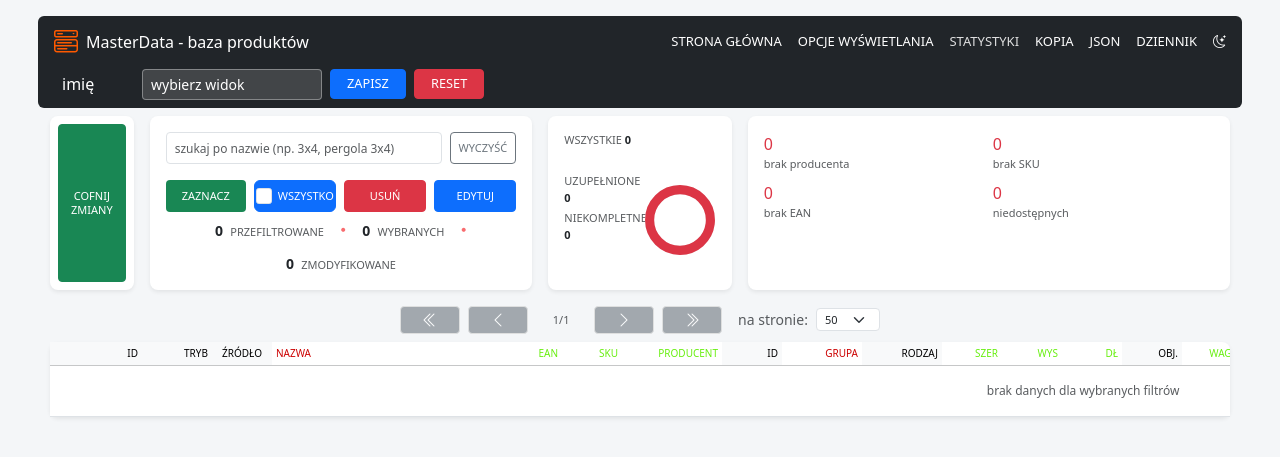
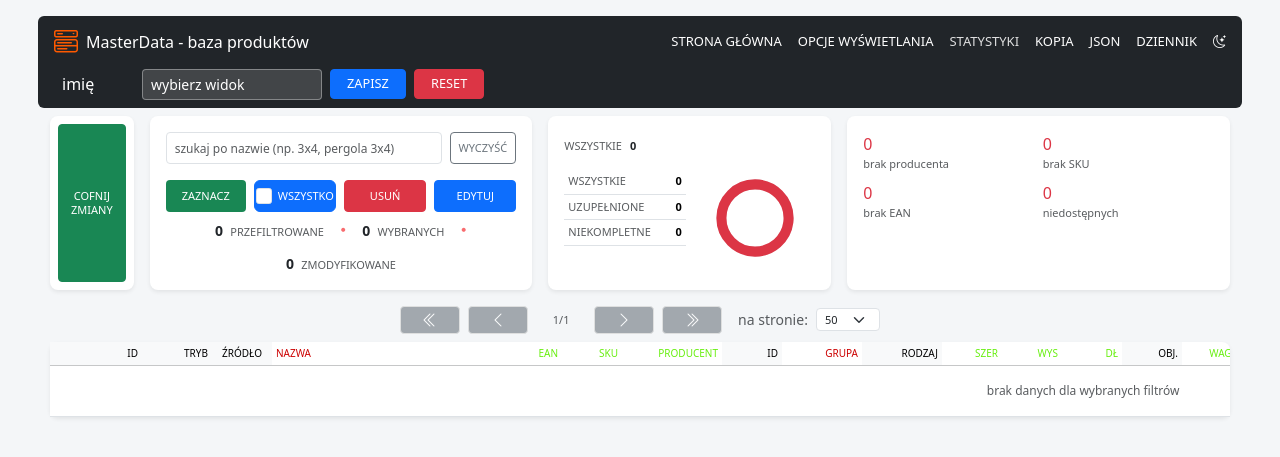
Before and after one commit to batgraf/masterdata, a Flask app: page / in a window 1280 px wide. Shown: the top 457 px of the page. Run offline with Flask 3, Linux system fonts and the light colour scheme; data that the repository does not hold is empty; some libraries are stand-ins or nearby versions.

Commit message:
zmiana 81: blok3 3/12, tabelka 3x2 + donut; blok4 4/12
Made-with: Cursor

```diff
--- a/ZMIANY.txt
+++ b/ZMIANY.txt
@@ -81,3 +81,4 @@
 78. 2026-02-28 20:10 - blok 3: „Produktów”, uzupełnione / do uzupełnienia, rekordy brak wszystkich, wykres donut (niebieski/czerwony, przerwa)
 79. 2026-02-28 20:32 - blok 3: układ 12/12 wszystkie + 6/12 uzupełnione/niekompletne + 6/12 wykres donut; usunięty nagłówek „Produktów”
 80. 2026-02-28 20:36 - blok 3: „wszystkie + licznik” w jednej linii; cały blok 3 ustawiony na 11px
+81. 2026-02-28 20:41 - blok 3 zwiększony do 3/12, blok 4 zmniejszony do 4/12; blok 3: lewa kolumna 6/12 tabela 3x2 (wszystkie/uzupełnione/niekompletne), prawa 6/12 donut
--- a/templates/index.html
+++ b/templates/index.html
@@ -995,7 +995,7 @@
           </div>
         </div>
       </div>
-      <!-- Blok1 (1/12) + blok2 (4/12) + blok3 (2/12) + blok4 (5/12) -->
+      <!-- Blok1 (1/12) + blok2 (4/12) + blok3 (3/12) + blok4 (4/12) -->
       <div class="row g-3 mb-3 row-blocks-equal">
         <div class="col-12 col-lg-1 d-flex flex-column">
           <div class="p-2 bg-white rounded-3 shadow-sm flex-grow-1 d-flex flex-column min-h-0" id="leftBlock" aria-label="Blok 1">
@@ -1062,20 +1062,33 @@
           </div>
         </div>
 
-        <div class="col-12 col-lg-2">
+        <div class="col-12 col-lg-3">
           <div id="block3Stats" class="p-3 bg-white rounded-3 shadow-sm h-100 d-flex flex-column justify-content-start">
             <div class="row g-2 h-100">
-              <div class="col-12">
-                <div class="small text-muted text-uppercase">wszystkie <span class="fw-bold text-body">{{ total_count }}</span></div>
+              <div class="col-12 d-flex align-items-center">
+                <div class="small text-muted text-uppercase">wszystkie</div>
+                <div class="stat-number small fw-bold ms-2">{{ total_count }}</div>
               </div>
               <div class="col-6">
-                <div class="small text-muted text-uppercase">uzupełnione</div>
-                <div class="stat-number small fw-bold">{{ count_uzupelnione }}</div>
-                <div class="small text-muted text-uppercase mt-1">niekompletne</div>
-                <div class="stat-number small fw-bold">{{ count_do_uzupelnienia }}</div>
+                <table class="table table-sm mb-0 align-middle">
+                  <tbody>
+                    <tr>
+                      <td class="small text-muted text-uppercase py-1">wszystkie</td>
+                      <td class="py-1 text-end"><span class="stat-number small fw-bold">{{ total_count }}</span></td>
+                    </tr>
+                    <tr>
+                      <td class="small text-muted text-uppercase py-1">uzupełnione</td>
+                      <td class="py-1 text-end"><span class="stat-number small fw-bold">{{ count_uzupelnione }}</span></td>
+                    </tr>
+                    <tr>
+                      <td class="small text-muted text-uppercase py-1">niekompletne</td>
+                      <td class="py-1 text-end"><span class="stat-number small fw-bold">{{ count_do_uzupelnienia }}</span></td>
+                    </tr>
+                  </tbody>
+                </table>
               </div>
               <div class="col-6 d-flex justify-content-center align-items-center">
-                <div class="blok3-donut-wrap flex-shrink-0" style="width: 76px; height: 76px;">
+                <div class="blok3-donut-wrap flex-shrink-0" style="width: 84px; height: 84px;">
                 {% set total = total_count or 1 %}
                 {% set u = count_uzupelnione or 0 %}
                 {% set d = count_do_uzupelnienia or 0 %}
@@ -1093,7 +1106,7 @@
             </div>
           </div>
         </div>
-        <div class="col-12 col-lg-5">
+        <div class="col-12 col-lg-4">
           <div class="p-3 bg-white rounded-3 shadow-sm h-100 d-flex flex-column justify-content-start">
             <div class="row g-2">
               <div class="col-3 col-6">
```
